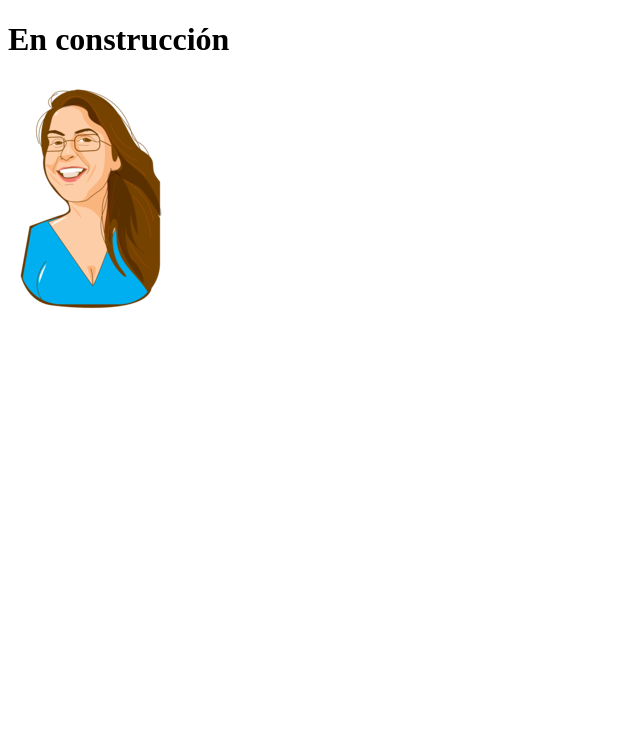
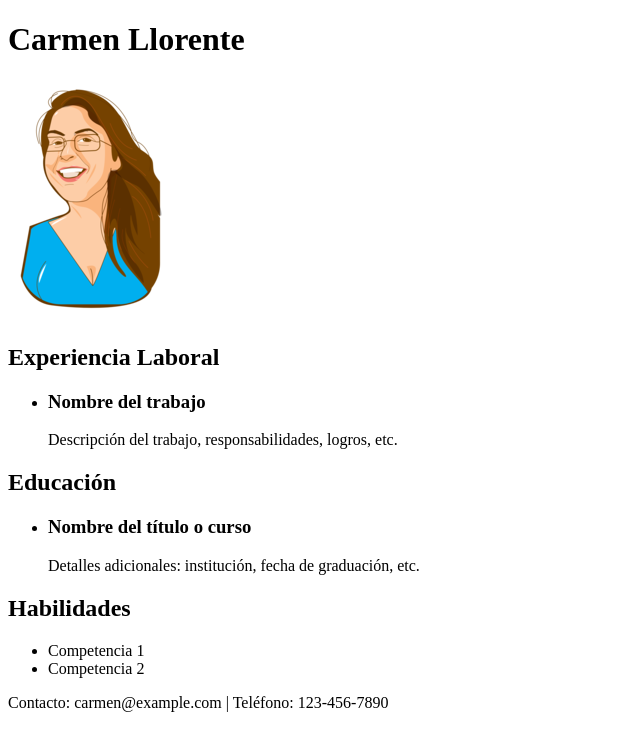
Before and after one commit to carmenllorenteb/carmenllorenteb.github.io, a plain HTML site: page index.html in a window 1280 px wide. Shown: the whole page, without its empty margins (0-640 px from the left). Drawn offline with Linux system fonts and the light colour scheme.

Commit message:
borrador CV

```diff
--- a/index.html
+++ b/index.html
@@ -7,16 +7,46 @@
     <title>CV Carmen Llorente</title>
 </head>
 <body>
-<h1>En construcción</h1>
-<img src="img/avatar_240.png">
+    <header>
+        <h1>Carmen Llorente</h1>
+        <img src="img/avatar_240.png" alt="Foto de perfil">
+    </header>
 
+    <main>
+        <section>
+            <h2>Experiencia Laboral</h2>
+            <ul>
+                <li>
+                    <h3>Nombre del trabajo</h3>
+                    <p>Descripción del trabajo, responsabilidades, logros, etc.</p>
+                </li>
+                <!-- Puedes añadir más elementos <li> para cada trabajo -->
+            </ul>
+        </section>
+
+        <section>
+            <h2>Educación</h2>
+            <ul>
+                <li>
+                    <h3>Nombre del título o curso</h3>
+                    <p>Detalles adicionales: institución, fecha de graduación, etc.</p>
+                </li>
+                <!-- Puedes añadir más elementos <li> para cada título o curso -->
+            </ul>
+        </section>
+
+        <section>
+            <h2>Habilidades</h2>
+            <ul>
+                <li>Competencia 1</li>
+                <li>Competencia 2</li>
+                <!-- Añade más habilidades -->
+            </ul>
+        </section>
+    </main>
+
+    <footer>
+        <p>Contacto: carmen@example.com | Teléfono: 123-456-7890</p>
+    </footer>
 </body>
 </html>
-
-<!--Plantilla estándar de html que se genera al escribir admiración
-cerrada y dar a la tecla enter-->
-
-<!--El IDE que utilizo para el desarrollo de código es Visual Studio Code
-y los plugins descargados para mejorar y ayudar a la programación de código
-son:  open in browser, Live server, HTML End Tag Labels, Auto Rename,
-indent-rainbow, Prettier-Code formatter-->
```
